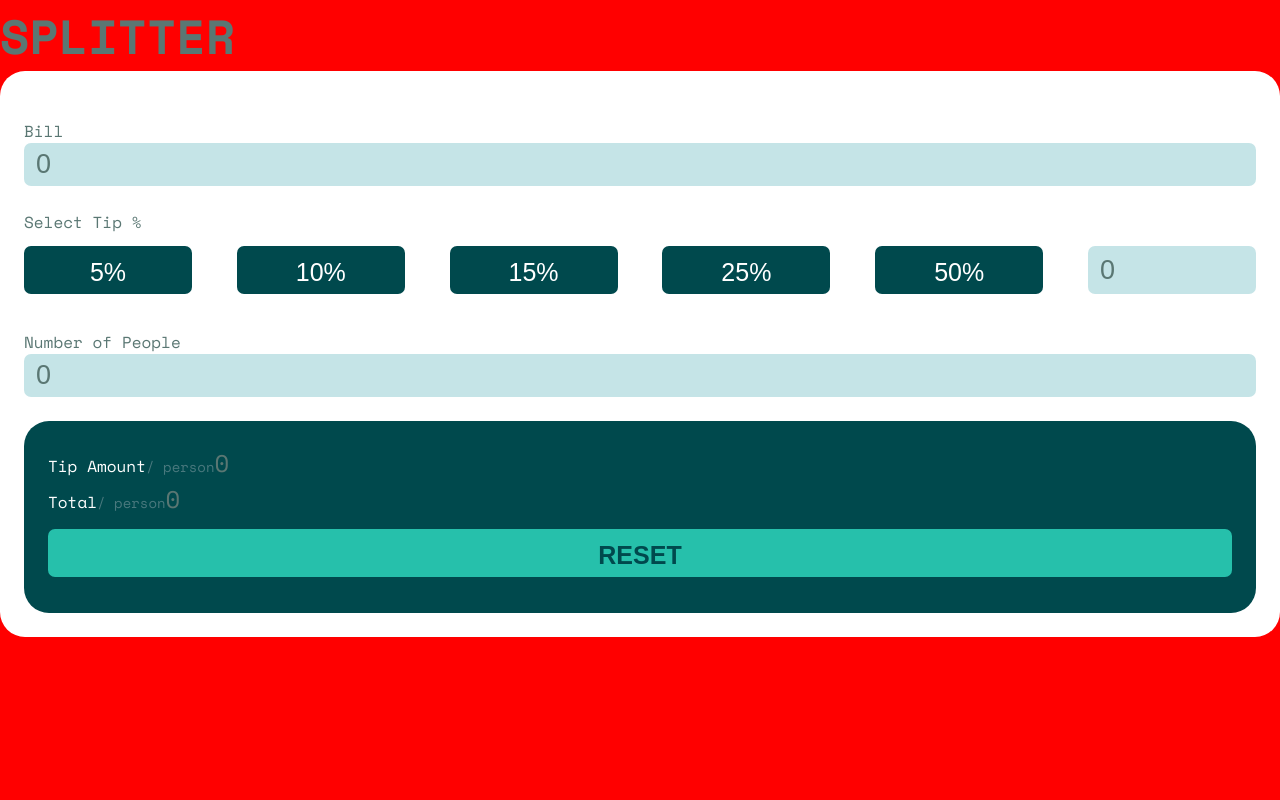
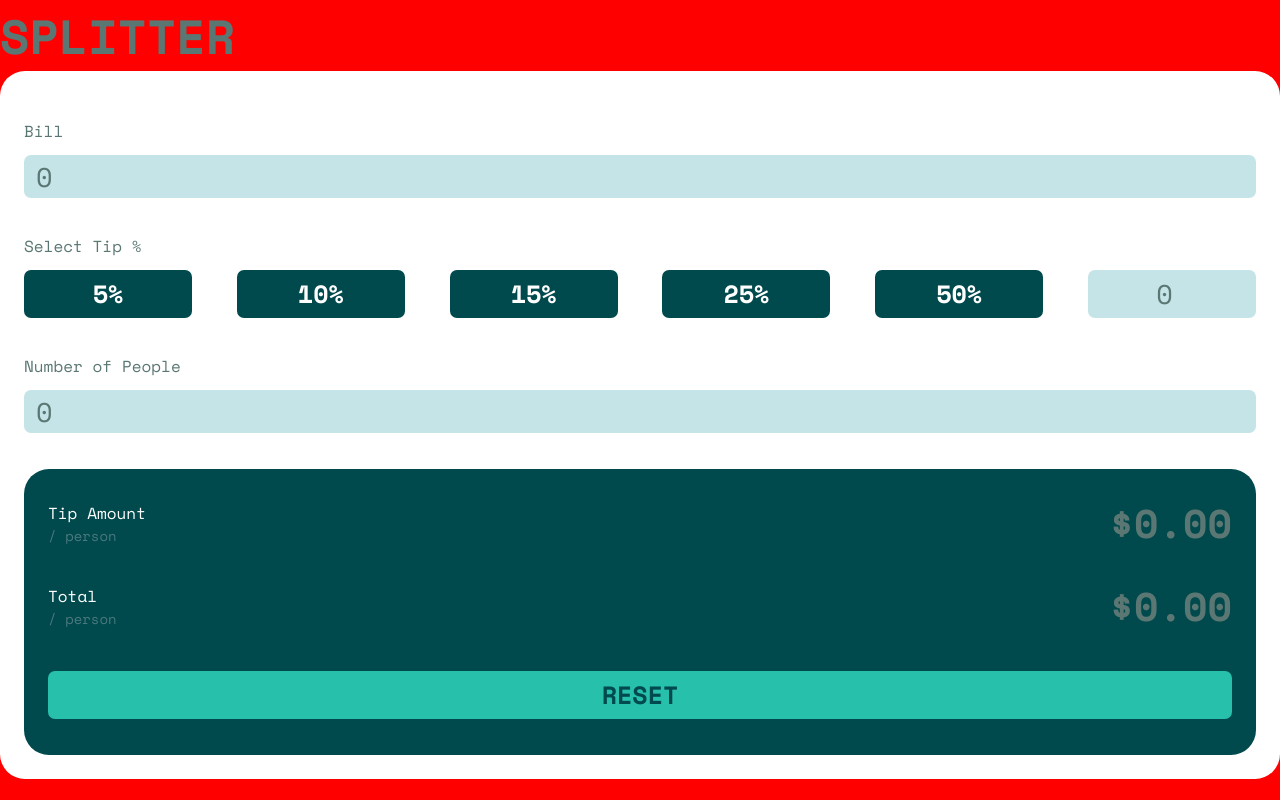
Before and after one commit to puyanwei/fe-practice, a React (Create React App) app: page /tip-calculator in a window 1280 px wide. Built offline with nearby package versions, Linux system fonts and the light colour scheme.

Commit message:
Summary seciont css

```diff
--- a/src/components/tip-calculator/TCButton.tsx
+++ b/src/components/tip-calculator/TCButton.tsx
@@ -6,7 +6,6 @@ interface TCButtonProps {
   width?: string;
   bgcolor?: string;
   txtColor?: string;
-  bold?: boolean;
   onClick: (e: React.MouseEvent<HTMLButtonElement>) => void;
   children: ReactNode;
 }
@@ -15,14 +14,12 @@ interface StyledButtonProps {
   width: string;
   bgcolor: string;
   txtColor: string;
-  bold: boolean;
 }
 
 const TCButton = ({
   width = "7rem",
   bgcolor = `${colors.darkCyan}`,
   txtColor = `${colors.white}`,
-  bold = false,
   onClick,
   children,
 }: TCButtonProps) => {
@@ -32,7 +29,6 @@ const TCButton = ({
       width={width}
       bgcolor={bgcolor}
       txtColor={txtColor}
-      bold={bold}
       onClick={onClick}
     >
       {children}
@@ -49,8 +45,10 @@ const Button = styled.button<StyledButtonProps>`
   border: none;
   background-color: ${({ bgcolor }): string => bgcolor};
   color: ${({ txtColor }): string => txtColor};
+  font-family: "Space Mono", monospace;
   font-size: 25px;
-  font-weight: ${({ bold }): number => (bold ? weights.bold : weights.normal)};
+  font-weight: ${weights.bold};
+  line-height: 0;
 `;
 
 export default TCButton;
--- a/src/components/tip-calculator/TCInputBox.tsx
+++ b/src/components/tip-calculator/TCInputBox.tsx
@@ -19,6 +19,7 @@ const TCInputBox = ({ name, value, label, onChange }: TCInputBoxProps) => (
 const Layout = styled.div`
   margin: 1rem 0;
   > input {
+    margin: 0.5rem 0;
     width: 100%;
     height: 1.8rem;
     padding: 0.5rem;
@@ -27,6 +28,7 @@ const Layout = styled.div`
     font-size: 27px;
     color: ${colors.grey};
     background-color: ${colors.cyan};
+    font-family: "Space Mono", monospace;
   }
 `;
 
--- a/src/index.css
+++ b/src/index.css
@@ -1,13 +1,20 @@
+*,
+*::before,
+*::after {
+  box-sizing: border-box;
+}
+
+html,
 body {
   margin: 0;
-  font-family: -apple-system, BlinkMacSystemFont, 'Segoe UI', 'Roboto', 'Oxygen',
-    'Ubuntu', 'Cantarell', 'Fira Sans', 'Droid Sans', 'Helvetica Neue',
-    sans-serif;
   -webkit-font-smoothing: antialiased;
   -moz-osx-font-smoothing: grayscale;
+  height: 100%;
+  font-family: "Space Mono", monospace;
+  font-size: 24px;
 }
 
 code {
-  font-family: source-code-pro, Menlo, Monaco, Consolas, 'Courier New',
+  font-family: source-code-pro, Menlo, Monaco, Consolas, "Courier New",
     monospace;
 }
--- a/src/pages/TipCalculatorPage.tsx
+++ b/src/pages/TipCalculatorPage.tsx
@@ -13,13 +13,13 @@ const TipCalculatorPage = () => {
 
   const handleTip = (e: MouseEvent<HTMLButtonElement>) => {
     const target = e.target as HTMLButtonElement;
-    const number = parseInt(target.innerText.slice(0, -1));
+    const number = parseFloat(target.innerText.slice(0, -1));
     setIsCustomTip(false);
     setTip(number);
   };
 
   const handleCustomTip = (e: ChangeEvent<HTMLInputElement>) => {
-    setCustomTip(parseInt(e.target.value));
+    setCustomTip(parseFloat(e.target.value));
     setIsCustomTip(true);
   };
 
@@ -28,17 +28,15 @@ const TipCalculatorPage = () => {
 
   const finalTip = isCustomTip ? customTip : tip;
   const tipAmountCalc = (((finalTip / 100) * bill) / people).toFixed(2);
-  const totalCalc = (parseInt(tipAmountCalc) + bill / people).toFixed(2);
-  const tipAmount = checkValidNumber(parseInt(tipAmountCalc));
-  const total = checkValidNumber(parseInt(totalCalc));
+  const totalCalc = (parseFloat(tipAmountCalc) + bill / people).toFixed(2);
+  const tipAmount = checkValidNumber(parseFloat(tipAmountCalc));
+  const total = checkValidNumber(parseFloat(totalCalc));
 
   const resetCalculator = () => {
     setBill(0);
     setCustomTip(0);
     setPeople(0);
   };
-
-  console.log(`people`, people);
 
   return (
     <Layout>
@@ -49,10 +47,10 @@ const TipCalculatorPage = () => {
             name="bill"
             label="Bill"
             value={bill}
-            onChange={(e) => setBill(parseInt(e.target.value))}
+            onChange={(e) => setBill(parseFloat(e.target.value))}
           />
           <label className="tc-label">Select Tip %</label>
-          <TipLayout>
+          <div className="flex-inbetween">
             <TCButton onClick={handleTip}>5%</TCButton>
             <TCButton onClick={handleTip}>10%</TCButton>
             <TCButton onClick={handleTip}>15%</TCButton>
@@ -66,28 +64,33 @@ const TipCalculatorPage = () => {
               width="50"
               onChange={handleCustomTip}
             />
-          </TipLayout>
+          </div>
           <TCInputBox
             name="people"
             label="Number of People"
             value={people}
-            onChange={(e) => setPeople(parseInt(e.target.value))}
+            onChange={(e) => setPeople(parseFloat(e.target.value))}
           />
           <Card colour={colors.darkCyan}>
-            <div className="tip-summary-line">
-              <span className="tc-summary">Tip Amount</span>
-              <span className="tc-summary-dark">/ person</span>
-              <span>{tipAmount}</span>
+            <div className="tip-summary-line flex-inbetween">
+              <div className="line-height-sm">
+                <span className="tc-summary">Tip Amount</span>
+                <br />
+                <span className="tc-summary-dark">/ person</span>
+              </div>
+              <span className="tc-summary-amount">${tipAmount.toFixed(2)}</span>
             </div>
-            <div className="tip-summary-line">
-              <span className="tc-summary">Total</span>
-              <span className="tc-summary-dark">/ person</span>
-              <span>{total}</span>
+            <div className="tip-summary-line flex-inbetween margin-ver">
+              <div className="line-height-sm">
+                <span className="tc-summary">Total</span>
+                <br />
+                <span className="tc-summary-dark">/ person</span>
+              </div>
+              <span className="tc-summary-amount">${total.toFixed(2)}</span>
             </div>
             <TCButton
               bgcolor={colors.lightCyan}
               txtColor={colors.darkCyan}
-              bold
               width="100%"
               onClick={resetCalculator}
             >
@@ -117,11 +120,4 @@ const Card = styled.div<{ colour: string }>`
   border-radius: 25px;
 `;
 
-const TipLayout = styled.div`
-  display: flex;
-  flex-wrap: wrap;
-  justify-content: space-between;
-  align-items: center;
-`;
-
 export default TipCalculatorPage;
--- a/src/styles/styles.css
+++ b/src/styles/styles.css
@@ -1,18 +1,24 @@
-*,
-*::before,
-*::after {
-  box-sizing: border-box;
+.no-margin {
+  margin: 0;
 }
 
-html,
-body {
-  height: 100%;
-  font-family: "Space Mono", monospace;
-  font-size: 24px;
+.margin-hor {
+  margin: 0 1rem;
 }
 
-.no-margin {
-  margin: 0;
+.margin-ver {
+  margin: 1rem 0;
+}
+
+.flex-inbetween {
+  display: flex;
+  flex-wrap: wrap;
+  justify-content: space-between;
+  align-items: center;
+}
+
+.line-height-sm {
+  line-height: 0.8rem;
 }
 
 .tc-label {
@@ -30,6 +36,11 @@ body {
   font-size: 14px;
 }
 
+.tc-summary-amount {
+  font-size: 40px;
+  font-weight: bold;
+}
+
 .tc-custom-tip {
   width: 7rem;
   height: 2rem;
@@ -40,6 +51,8 @@ body {
   font-size: 27px;
   color: hsl(172deg 14% 41%);
   background-color: hsl(185deg 41% 84%);
+  font-family: "Space Mono", monospace;
+  text-align: center;
 }
 
 .tc-custom-tip::placeholder {
```
